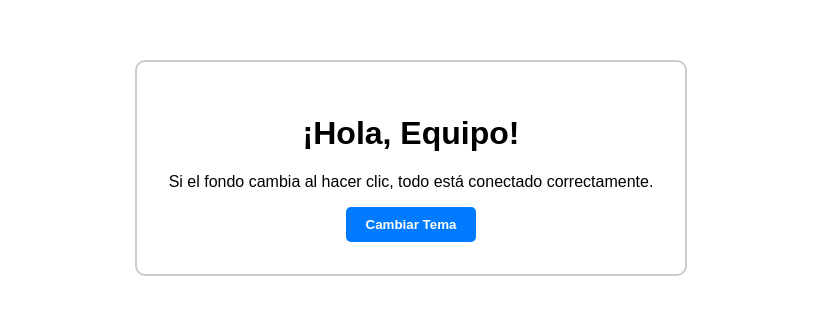
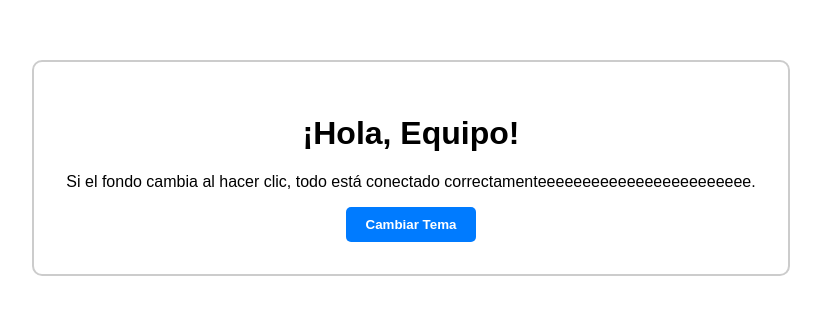
Before and after one commit to JOSTGAPA/prueba, a plain HTML site: page index.html in a window 1280 px wide. Shown: the part 232-546 px from the top of the page, without its empty margins (229-1050 px from the left). Drawn offline with Linux system fonts and the light colour scheme.

Commit message:
Cambien la frase y aumente EEEEEEEEE

```diff
--- a/index.html
+++ b/index.html
@@ -9,7 +9,7 @@
 <body>
     <div class="contenedor">
         <h1>¡Hola, Equipo!</h1>
-        <p>Si el fondo cambia al hacer clic, todo está conectado correctamente.</p>
+        <p>Si el fondo cambia al hacer clic, todo está conectado correctamenteeeeeeeeeeeeeeeeeeeeeeee.</p>
         <button id="botonTema">Cambiar Tema</button>
     </div>
     <script src="script.js"></script>
```
